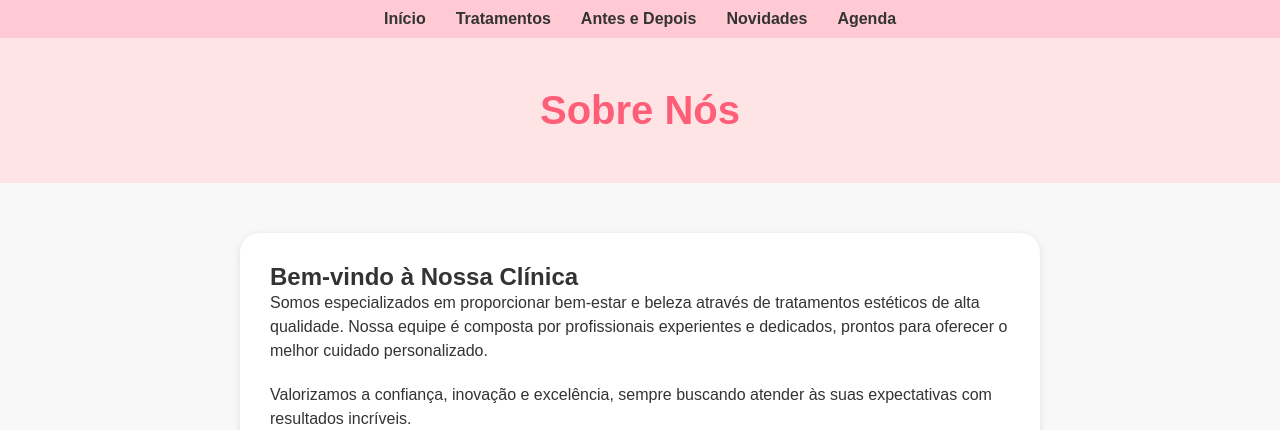
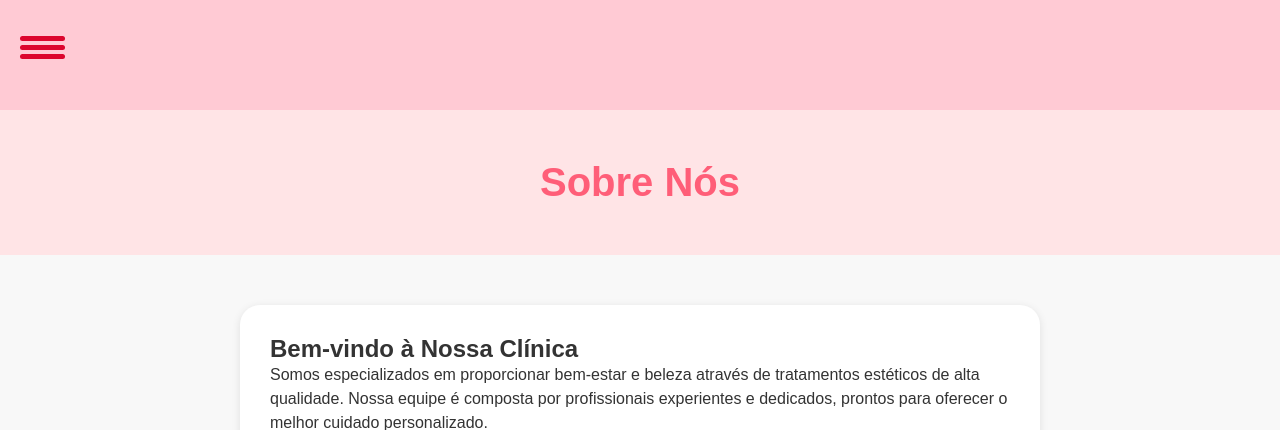
Before and after one commit to AlexadraCampos/clinica, a Flask app: page / in a window 1280 px wide. Shown: the top 430 px of the page. Run offline with Flask 3, Linux system fonts and the light colour scheme.

Commit message:
atulização mobile html e css

```diff
--- /dev/null
+++ b/static/btn.css
@@ -0,0 +1,83 @@
+#menu {
+    z-index: 2;
+  }
+
+  #menu-bar {
+    width: 45px;
+    height: 40px;
+    margin: 30px 0 20px 20px;
+    cursor: pointer;
+  }
+
+  .bar {
+    height: 5px;
+    width: 100%;
+    background-color: #DC052D;
+    display: block;
+    border-radius: 5px;
+    transition: 0.3s ease;
+  }
+
+  #bar1 {
+    transform: translateY(-4px);
+  }
+
+  #bar3 {
+    transform: translateY(4px);
+  }
+
+  .nav {
+    transition: 0.3s ease;
+    display: none;
+  }
+
+  .nav ul {
+    padding: 0 22px;
+  }
+
+  .nav li {
+    list-style: none;
+    padding: 12px 0;
+  }
+
+  .nav li a {
+    color: white;
+    font-size: 20px;
+    text-decoration: none;
+  }
+
+  .nav li a:hover {
+    font-weight: bold;
+  }
+
+  #menu {
+    top: 0;
+    left: 0;
+    position: absolute;
+  }
+
+  .change {
+    display: block;
+  }
+
+  .change .bar {
+    background-color: white;
+  }
+
+  .change #bar1 {
+    transform: translateY(4px) rotateZ(-45deg);
+  }
+
+  .change #bar2 {
+    opacity: 0;
+  }
+
+  .change #bar3 {
+    transform: translateY(-6px) rotateZ(45deg);
+  }
+
+  .change-bg {
+    width: 520px;
+    height: 460px;
+    transform: translate(-60%,-30%);
+  }
--- a/static/style.css
+++ b/static/style.css
@@ -193,12 +193,18 @@ footer p {
     max-width: 70%;
   }
 
-  .tex-tratamento{
+  .tratamento{
+    display: flex;
+    flex-direction: column;
+    align-items: center;
+    padding: 20px;
 
   }
 
-  .tratamento{
-
+  .tratamento img{
+    width: 100%;
+    max-width: 400px;
+    border-radius: 10px;
   }
 
 }
--- a/templates/quemsomos.html
+++ b/templates/quemsomos.html
@@ -1,17 +1,24 @@
 <!DOCTYPE html>
 <html lang="pt-BR">
-
   <head>
-    <meta charset="UTF-8">
-    <meta name="viewport" content="width=device-width, initial-scale=1.0">
+    <meta charset="UTF-8" />
+    <meta name="viewport" content="width=device-width, initial-scale=1.0" />
     <title>Quem Somos - Clínica Estética</title>
-    <link rel="stylesheet" href="/static/style.css">
-    <link rel="icon" type="image/png" href="/static/image/icon.png">
+    <link rel="stylesheet" href="/static/style.css"/>
+    <link rel="stylesheet" href="/static/btn.css" />
+    <link rel="icon" type="image/png" href="/static/image/icon.png" />
   </head>
 
   <body>
     <nav>
-        <ul class="menu">
+      <div id="id-menu">
+      <div id="menu-bar" onclick="menuOnClick()">
+        <div id="bar1" class="bar"></div>
+        <div id="bar2" class="bar"></div>
+        <div id="bar3" class="bar"></div>
+      </div>
+
+      <ul class="menu nav" id="nav">
         <li><a href="/">Início</a></li>
         <li><a href="/tratamentos">Tratamentos</a></li>
         <li><a href="/antes-depois">Antes e Depois</a></li>
@@ -19,27 +26,35 @@
         <li><a href="/agenda">Agenda</a></li>
       </ul>
     </nav>
+
     <header>
       <h1>Sobre Nós</h1>
     </header>
     <section class="about">
       <div class="about-text">
         <h2>Bem-vindo à Nossa Clínica</h2>
-            <p>Somos especializados em proporcionar bem-estar e beleza através de tratamentos estéticos de alta
-                qualidade. Nossa equipe é composta por profissionais experientes e dedicados, prontos para oferecer o
-                melhor cuidado personalizado.</p>
-            <p>Valorizamos a confiança, inovação e excelência, sempre buscando atender às suas expectativas com
-                resultados incríveis.</p>
+        <p>
+          Somos especializados em proporcionar bem-estar e beleza através de
+          tratamentos estéticos de alta qualidade. Nossa equipe é composta por
+          profissionais experientes e dedicados, prontos para oferecer o melhor
+          cuidado personalizado.
+        </p>
+        <p>
+          Valorizamos a confiança, inovação e excelência, sempre buscando
+          atender às suas expectativas com resultados incríveis.
+        </p>
       </div>
-        <div><br>
-            <img class="about-image" src="/static/image/Photocentric Neutral Beauty Instagram Post.png"
-                alt="Imagem da Clínica">
-
+      <div>
+        <br />
+        <img
+          class="about-image"
+          src="/static/image/Photocentric Neutral Beauty Instagram Post.png"
+          alt="Imagem da Clínica"
+        />
       </div>
     </section>
     <footer>
       <p>&copy; 2025 Clínica Estética. Todos os direitos reservados.</p>
     </footer>
   </body>
-
 </html>
```
Also changed, not shown: templates/agenda.html (+9 -1 lines), templates/antesdepois.html (+9 -1 lines), templates/novidades.html (+9 -1 lines), templates/tratamentos.html (+10 -2 lines). Lines whose indentation alone changed are shown as unchanged.
